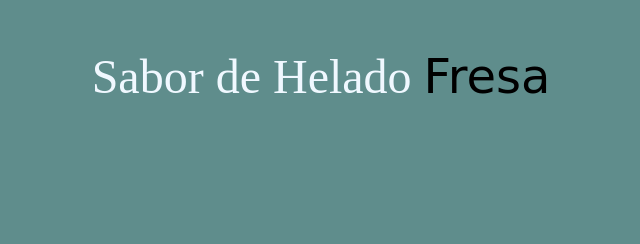
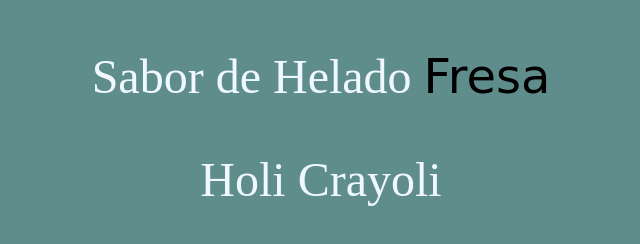
Before and after one commit to TheG369/Project3, a plain HTML site: page index.html in a window 1280 px wide. Shown: the whole page, without its empty margins (319-959 px from the left). Drawn offline with Linux system fonts and the light colour scheme.

Commit message:
Adding new function

```diff
--- a/index.html
+++ b/index.html
@@ -9,6 +9,7 @@
 </head>
 <body>
     <p>Sabor de Helado <span id="nameSabor"></span></p>
+    <p id="greeting"></p>
 
     <script src="./script.js"></script>
 
--- a/script.js
+++ b/script.js
@@ -4,6 +4,12 @@ function mostrarSabores() {
     let sabor = document.querySelector("#nameSabor")
     sabor.innerHTML = sabores[Math.floor(Math.random() * sabores.length) ]
 
+
+    const greetingday = ["Holi Crayoli", "Hi", "Hola que tal"]
+    let greetingDis = document.querySelector("#greeting")
+    greetingDis.innerHTML = greetingday[Math.floor(Math.random() * greetingday.length) ]
+
+
     console.log("Es tu sabor")
 
 }
```
